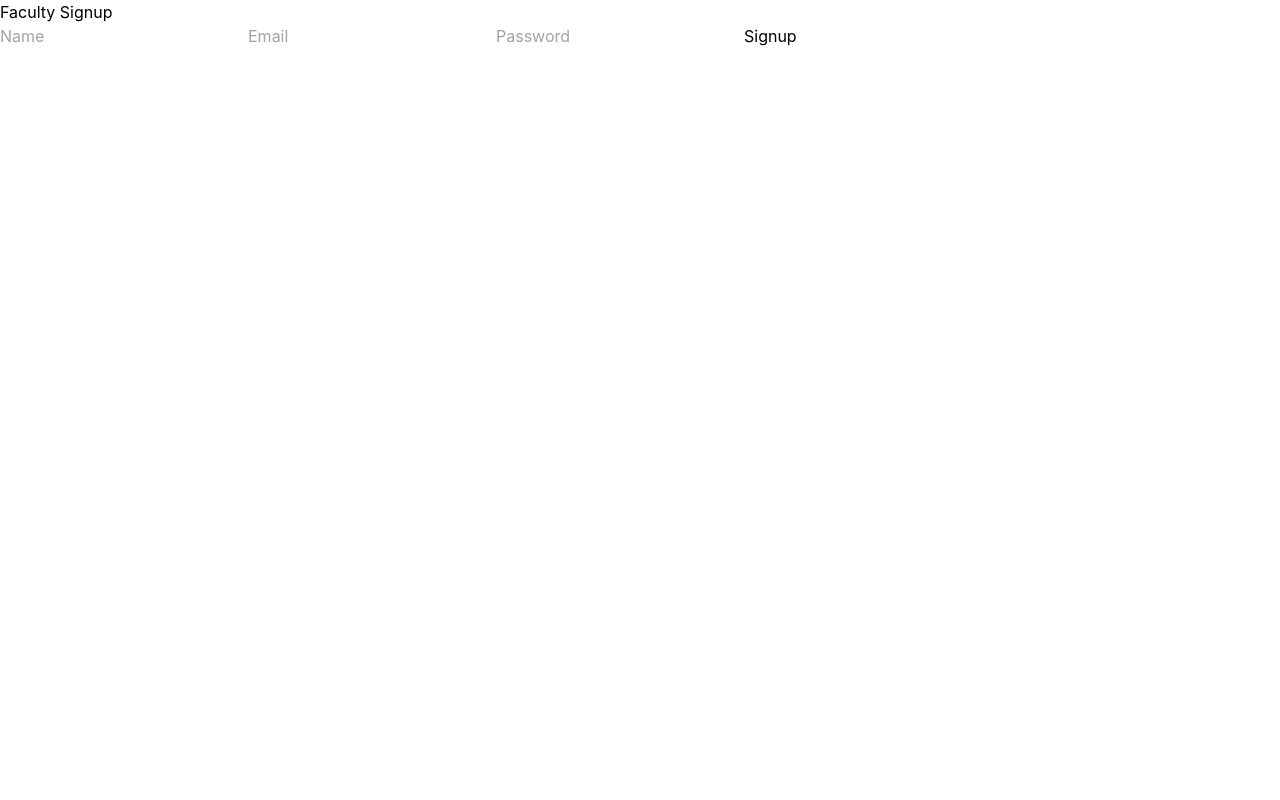
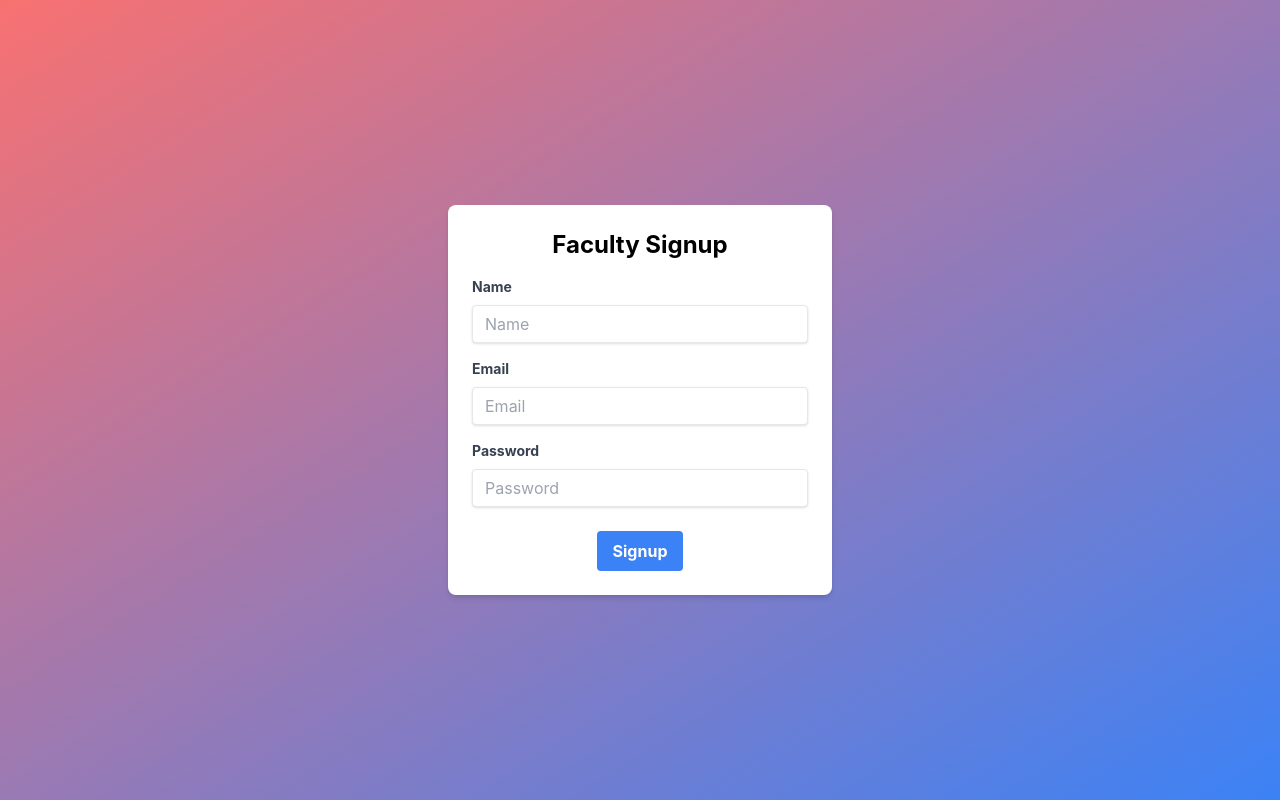
Before and after one commit to naranavee/faculty-managment-main-main, a React (Create React App) app in the folder frontend/: page /faculty/signup in a window 1280 px wide. Built offline with nearby package versions, Linux system fonts and the light colour scheme.

Commit message:
now added viewuser component and fetched the users

```diff
--- a/frontend/src/components/admin/AdminHome.js
+++ b/frontend/src/components/admin/AdminHome.js
@@ -2,12 +2,14 @@ import React, { useState } from 'react';
 import { useNavigate } from 'react-router-dom';
 import AdminSidebar from './AdminSidebar';
 import ViewProfiles from './ViewProfiles';
+import ViewUsers from './ViewUsers'; // Import the ViewUsers component
 import ViewWorkshops from './ViewWorkshops';
 import ViewLeaves from './ViewLeaves';
 
 function AdminHome() {
   const navigate = useNavigate();
   const [showViewProfiles, setShowViewProfiles] = useState(false);
+  const [showViewUsers, setShowViewUsers] = useState(false); // State for showing ViewUsers
   const [showViewWorkshops, setShowViewWorkshops] = useState(false);
   const [showViewLeaves, setShowViewLeaves] = useState(false);
 
@@ -18,6 +20,14 @@ function AdminHome() {
 
   const handleViewProfilesClick = () => {
     setShowViewProfiles(true);
+    setShowViewUsers(false);
+    setShowViewWorkshops(false);
+    setShowViewLeaves(false);
+  };
+
+  const handleViewUsersClick = () => {
+    setShowViewUsers(true);
+    setShowViewProfiles(false);
     setShowViewWorkshops(false);
     setShowViewLeaves(false);
   };
@@ -25,12 +35,14 @@ function AdminHome() {
   const handleViewWorkshopsClick = () => {
     setShowViewWorkshops(true);
     setShowViewProfiles(false);
+    setShowViewUsers(false);
     setShowViewLeaves(false);
   };
 
   const handleViewLeavesClick = () => {
     setShowViewLeaves(true);
     setShowViewProfiles(false);
+    setShowViewUsers(false);
     setShowViewWorkshops(false);
   };
 
@@ -38,6 +50,7 @@ function AdminHome() {
     <div className="flex h-screen">
       <AdminSidebar
         onViewProfilesClick={handleViewProfilesClick}
+        onViewUsersClick={handleViewUsersClick} // Pass the handleViewUsersClick function
         onViewWorkshopsClick={handleViewWorkshopsClick}
         onViewLeavesClick={handleViewLeavesClick}
       />
@@ -51,6 +64,7 @@ function AdminHome() {
         </button>
 
         {showViewProfiles && <ViewProfiles />}
+        {showViewUsers && <ViewUsers />} {/* Render the ViewUsers component */}
         {showViewWorkshops && <ViewWorkshops />}
         {showViewLeaves && <ViewLeaves />}
       </div>
--- a/frontend/src/components/admin/AdminSidebar.js
+++ b/frontend/src/components/admin/AdminSidebar.js
@@ -1,6 +1,6 @@
 import React from 'react';
 
-function AdminSidebar({ onViewProfilesClick, onViewWorkshopsClick, onViewLeavesClick }) {
+function AdminSidebar({ onViewProfilesClick, onViewWorkshopsClick, onViewLeavesClick, onViewUsersClick }) {
   return (
     <div className="w-64 h-screen bg-gray-800 text-white p-6 fixed">
       <ul>
@@ -9,6 +9,12 @@ function AdminSidebar({ onViewProfilesClick, onViewWorkshopsClick, onViewLeavesC
           onClick={onViewProfilesClick}
         >
           View Profiles
+        </li>
+        <li
+          className="cursor-pointer py-2 px-4 hover:bg-gray-700 rounded transition duration-300"
+          onClick={onViewUsersClick}
+        >
+          View Users
         </li>
         <li
           className="cursor-pointer py-2 px-4 hover:bg-gray-700 rounded transition duration-300"
--- /dev/null
+++ b/frontend/src/components/admin/ViewUsers.js
@@ -0,0 +1,36 @@
+import React, { useState, useEffect } from 'react';
+import axios from 'axios';
+
+function ViewUsers() {
+  const [usersData, setUsersData] = useState([]);
+
+  useEffect(() => {
+    const fetchUsers = async () => {
+      try {
+        const res = await axios.get('http://localhost:5000/api/auth/faculty');
+        setUsersData(res.data);
+      } catch (err) {
+        console.error('Error fetching users:', err);
+      }
+    };
+    fetchUsers();
+  }, []);
+
+  return (
+    <div className="max-w-md mx-auto mt-10 p-6 bg-white rounded-lg shadow-lg">
+      <h2 className="text-2xl font-semibold mb-4">View Users</h2>
+      {usersData.length > 0 ? (
+        usersData.map((user) => (
+          <div key={user.email} className="mb-6">
+            <p><strong>Name:</strong> {user.name}</p>
+            <p><strong>Email:</strong> {user.email}</p>
+          </div>
+        ))
+      ) : (
+        <p>No users available.</p>
+      )}
+    </div>
+  );
+}
+
+export default ViewUsers;
--- a/frontend/src/components/faculty/FacultySignup.js
+++ b/frontend/src/components/faculty/FacultySignup.js
@@ -1,7 +1,6 @@
 import React, { useState } from 'react';
 import axios from 'axios';
 import { useNavigate } from 'react-router-dom';
-
 
 function FacultySignup() {
   const [formData, setFormData] = useState({ name: '', email: '', password: '' });
@@ -23,10 +22,17 @@ function FacultySignup() {
   };
 
   return (
-    <div className="container">
+    <div className="flex items-center justify-center min-h-screen bg-gradient-to-br from-red-400 to-blue-500">
+      <div className="bg-white p-6 rounded-lg shadow-md w-full max-w-sm">
+        <h2 className="text-2xl font-bold mb-4 text-center">Faculty Signup</h2>
         <form className="form" onSubmit={onSubmit}>
-        <h2>Faculty Signup</h2>
+          <div className="mb-4">
+            <label className="block text-gray-700 text-sm font-bold mb-2" htmlFor="name">
+              Name
+            </label>
             <input
+              className="shadow appearance-none border rounded w-full py-2 px-3 text-gray-700 leading-tight focus:outline-none focus:shadow-outline"
+              id="name"
               type="text"
               name="name"
               value={name}
@@ -34,7 +40,14 @@ function FacultySignup() {
               placeholder="Name"
               required
             />
+          </div>
+          <div className="mb-4">
+            <label className="block text-gray-700 text-sm font-bold mb-2" htmlFor="email">
+              Email
+            </label>
             <input
+              className="shadow appearance-none border rounded w-full py-2 px-3 text-gray-700 leading-tight focus:outline-none focus:shadow-outline"
+              id="email"
               type="email"
               name="email"
               value={email}
@@ -42,7 +55,14 @@ function FacultySignup() {
               placeholder="Email"
               required
             />
+          </div>
+          <div className="mb-6">
+            <label className="block text-gray-700 text-sm font-bold mb-2" htmlFor="password">
+              Password
+            </label>
             <input
+              className="shadow appearance-none border rounded w-full py-2 px-3 text-gray-700 leading-tight focus:outline-none focus:shadow-outline"
+              id="password"
               type="password"
               name="password"
               value={password}
@@ -50,8 +70,14 @@ function FacultySignup() {
               placeholder="Password"
               required
             />
-        <button type="submit">Signup</button>
+          </div>
+          <div className="flex items-center justify-center">
+            <button className="bg-blue-500 hover:bg-blue-700 text-white font-bold py-2 px-4 rounded focus:outline-none focus:shadow-outline" type="submit">
+              Signup
+            </button>
+          </div>
         </form>
+      </div>
     </div>
   );
 }
```
Also changed, not shown: 1 other file (tests, documents, lock files or other folders). Lines whose indentation alone changed are shown as unchanged.
